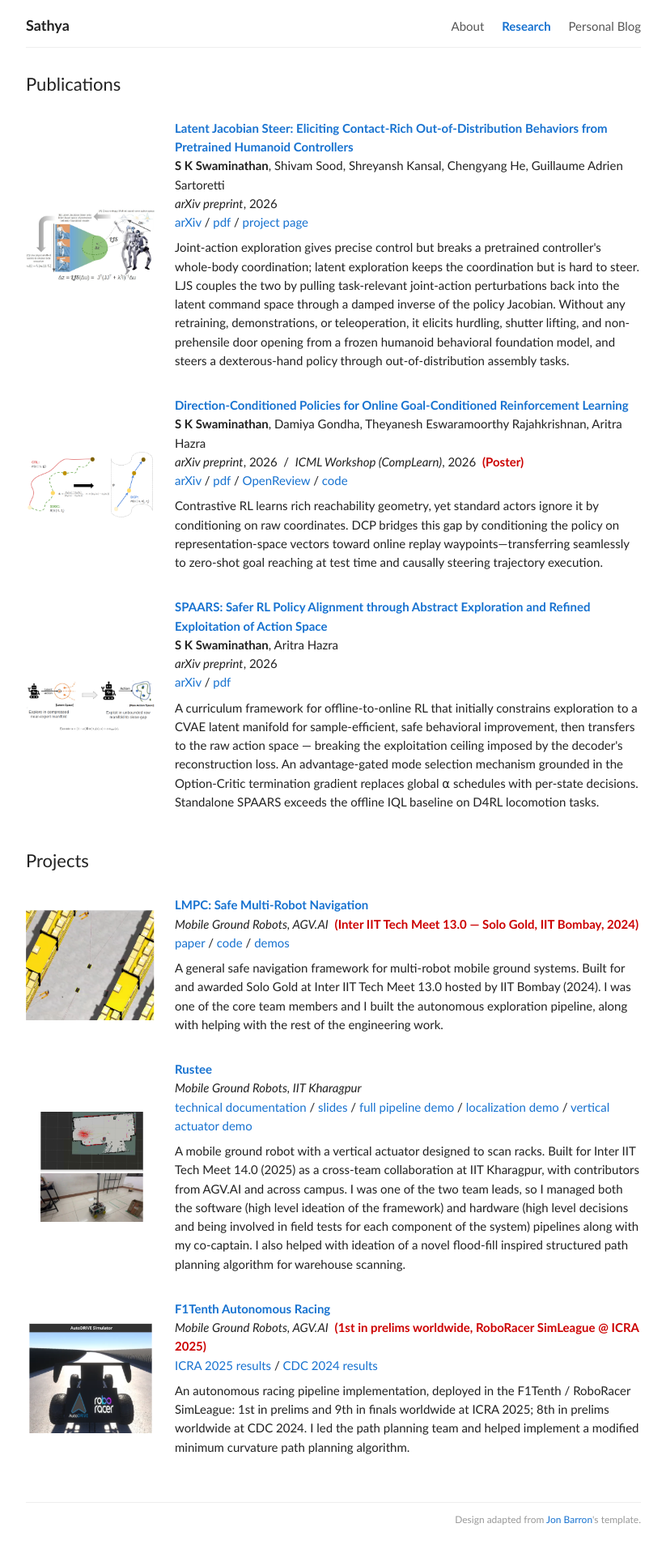
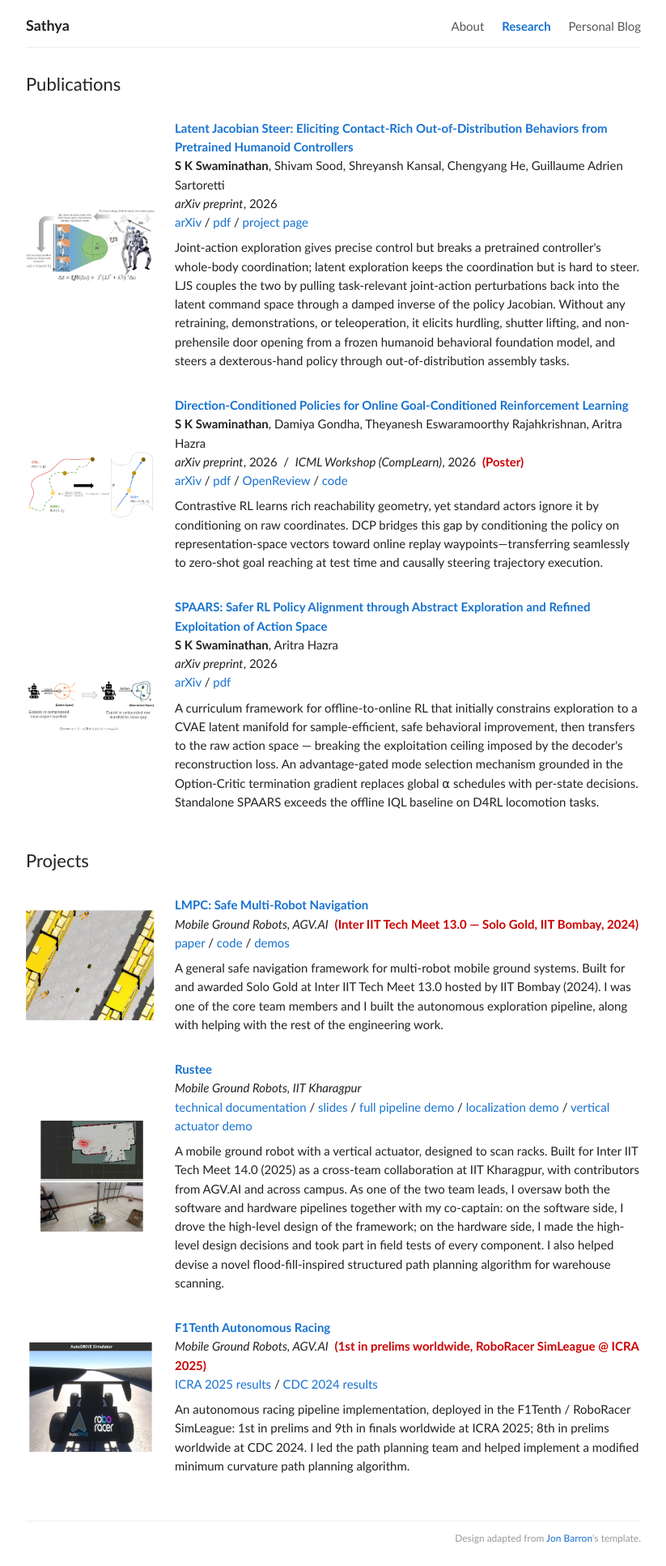
Before and after one commit to SwaminathanSK/SwaminathanSK.github.io, a Jekyll site: the page built from research/index.html, in a window 1280 px wide. Shown: the whole page at 81% size, without its empty margins (228-1051 px from the left). Built offline with Jekyll 4.4.1, drawn with Linux system fonts in a browser that asks for light colours; before the commit the page ends 1910 px from its top, so only the background shows below that.

Commit message:
Rustee: tighten description
Co-Authored-By: Claude Opus 5.5 <noreply@anthropic.com>

```diff
--- a/_data/projects.yml
+++ b/_data/projects.yml
@@ -28,13 +28,13 @@
     - { name: localization demo, url: "/assets/projects/rustee/rustee-horizontal-localization.mp4" }
     - { name: vertical actuator demo, url: "/assets/projects/rustee/rustee-vertical-actuator.mp4" }
   description: >-
-    A mobile ground robot with a vertical actuator designed to scan racks. Built for Inter IIT
-    Tech Meet 14.0 (2025) as a cross-team collaboration at IIT Kharagpur, with contributors
-    from AGV.AI and across campus. I was one of the two team leads, so I managed both the
-    software (high level ideation of the framework) and hardware (high level decisions and
-    being involved in field tests for each component of the system) pipelines along with my
-    co-captain. I also helped with ideation of a novel flood-fill inspired structured path
-    planning algorithm for warehouse scanning.
+    A mobile ground robot with a vertical actuator, designed to scan racks. Built for Inter IIT
+    Tech Meet 14.0 (2025) as a cross-team collaboration at IIT Kharagpur, with contributors from
+    AGV.AI and across campus. As one of the two team leads, I oversaw both the software and
+    hardware pipelines together with my co-captain: on the software side, I drove the high-level
+    design of the framework; on the hardware side, I made the high-level design decisions and
+    took part in field tests of every component. I also helped devise a novel flood-fill-inspired
+    structured path planning algorithm for warehouse scanning.
 
 - title: "F1Tenth Autonomous Racing"
   url: https://drive.google.com/drive/folders/1t4BZe5ZZgafvgiYK6u--eVAHSioj3u_3?usp=drive_link
```
